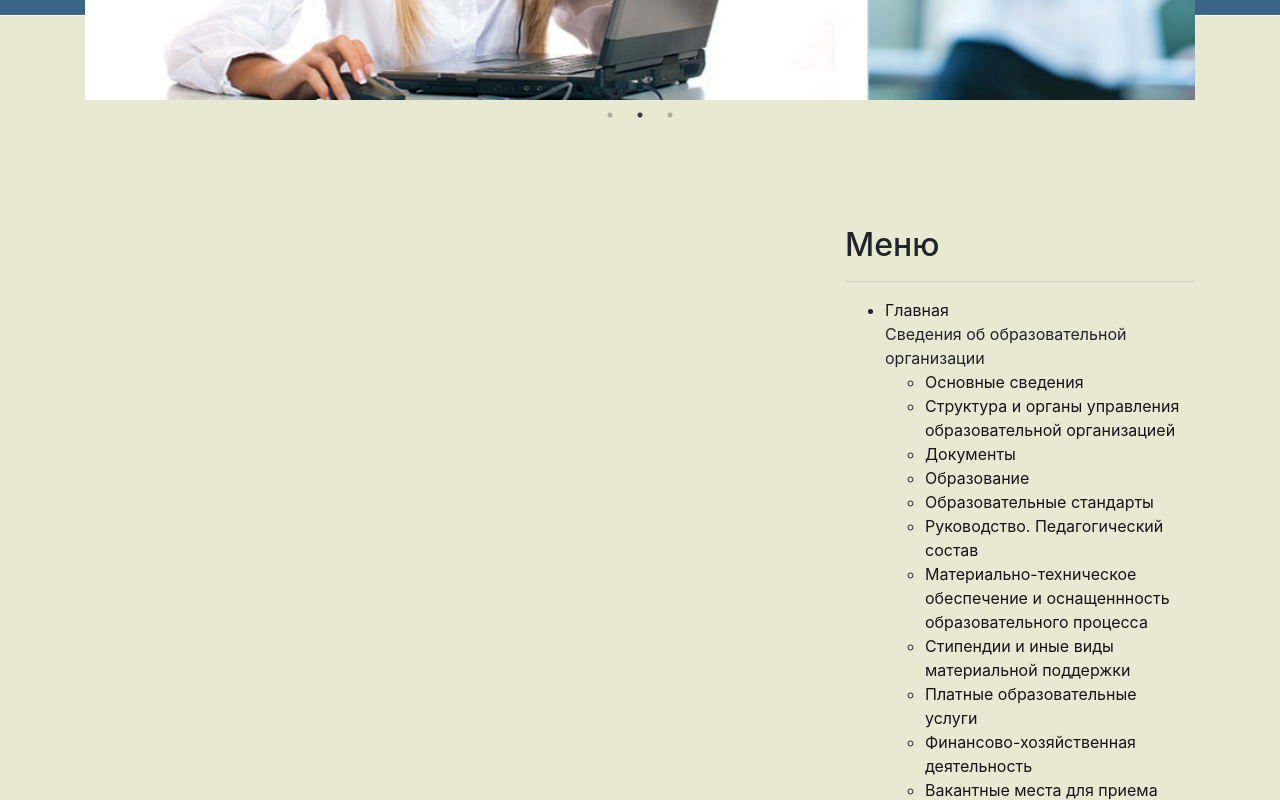
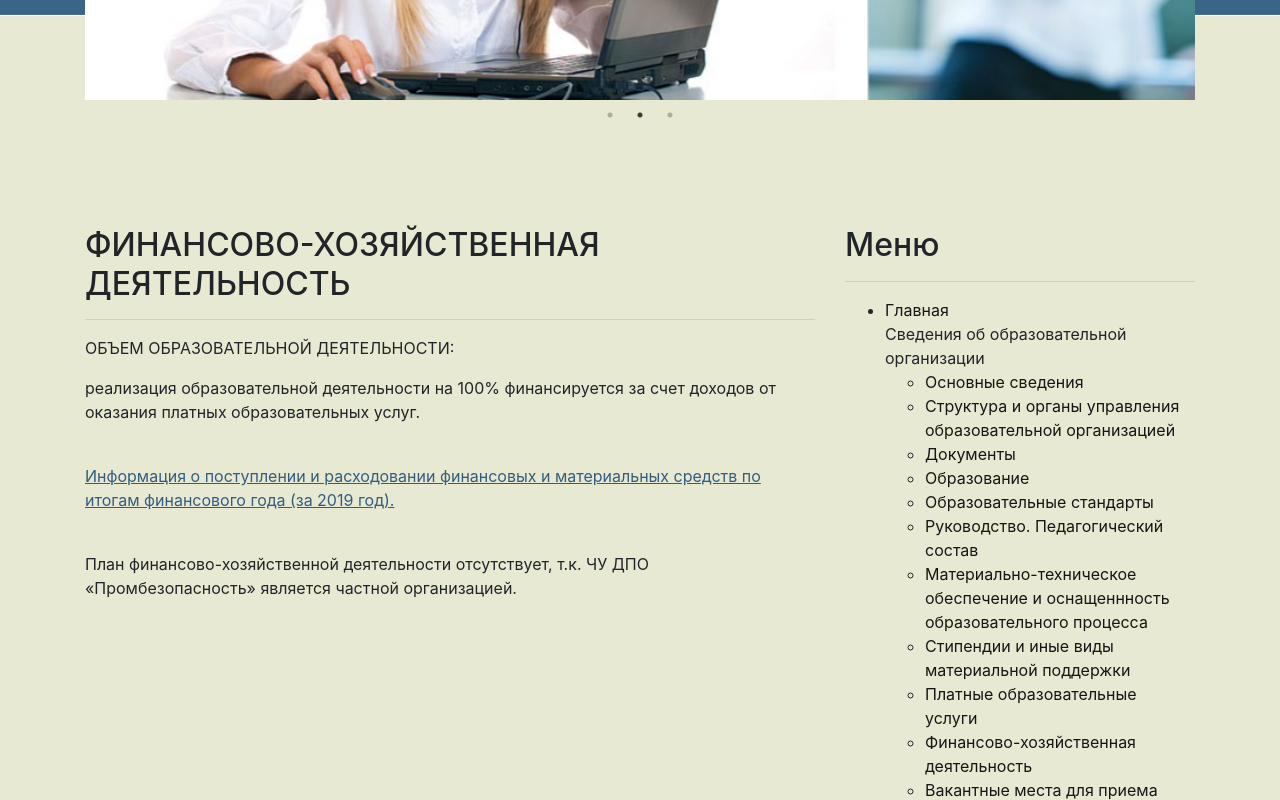
Before and after one commit to knikitin/oldsite, a website: page fhd.html in a window 1280 px wide. Shown: the part 420-1220 px from the top of the page. Drawn offline with Linux system fonts and the light colour scheme.

Commit message:
last pages

```diff
--- a/fhd.html
+++ b/fhd.html
@@ -34,6 +34,16 @@
       <div class="row">
         <div class="col-md-8 mb-5">
             <div class="article">
+              <h2><span>ФИНАНСОВО-ХОЗЯЙСТВЕННАЯ ДЕЯТЕЛЬНОСТЬ</span> </h2>
+              <hr>
+
+              <p class="textosn"> ОБЪЕМ ОБРАЗОВАТЕЛЬНОЙ ДЕЯТЕЛЬНОСТИ: </p>
+              <p class="textosn"> реализация образовательной деятельности на 100% финансируется за счет доходов от оказания платных образовательных услуг. </p>
+              <br>
+              <p class="textosn doclinks"> <a href="/Docs2/23_Fin_otchetnost.pdf">Информация о поступлении и расходовании финансовых и материальных средств по итогам финансового года (за 2019 год).</a> </p>
+              <br>
+              <p class="textosn"> План финансово-хозяйственной деятельности отсутствует, т.к. ЧУ ДПО «Промбезопасность» является частной организацией.  </p>
+
             </div>
         </div>
 
```
Also changed, not shown: accessible.html (+5 -0 lines), mto.html (+6 -0 lines), 2 other files.
